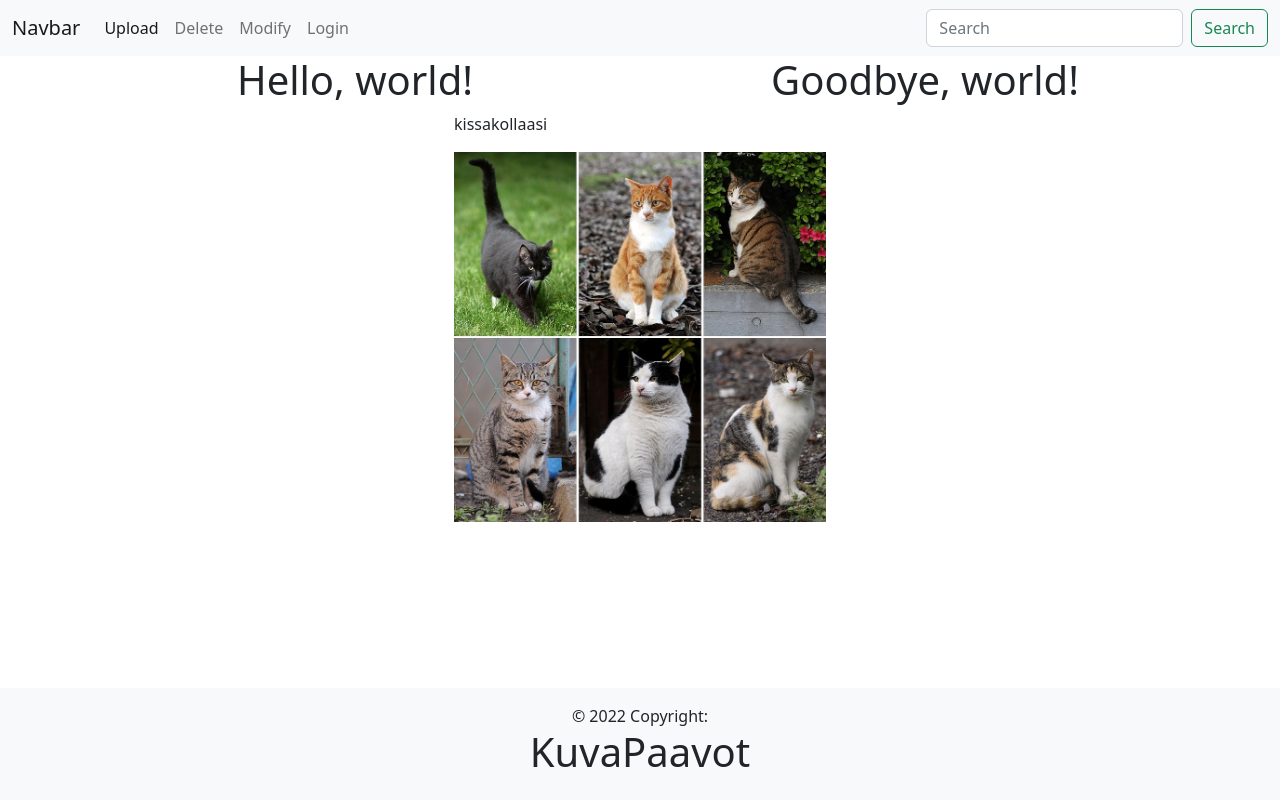
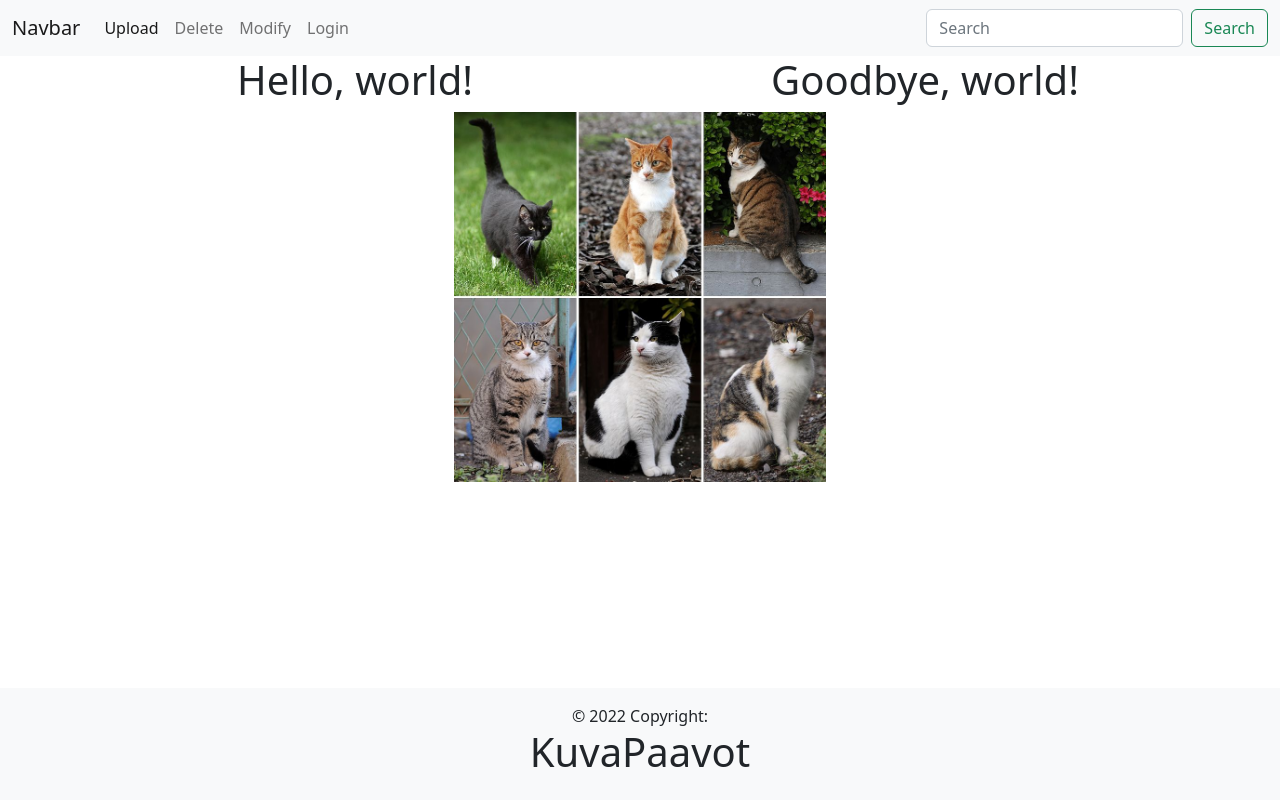
Before and after one commit to hamk-webdev-intim21a6/KuvaPaavot, a Django app: page /gallery/ in a window 1280 px wide. Run offline with Django 3.2, Linux system fonts and the light colour scheme; data comes from the database, SQL or seed files in the repository.

Commit message:
index settings

```diff
--- a/gallery/templates/gallery/index.html
+++ b/gallery/templates/gallery/index.html
@@ -50,8 +50,8 @@
     <div id="target" class="container-lg d-flex align-items-center justify-content-center">
         {% for post in posts %}
         <div class="col-md-4">
-            <p>{{ post.description }}</p>
-            <img src="{{ post.image.url }}" class="img-responsive" style="width: 100%; float: left; margin-right: 10px;" />
+            {% comment %} <p>{{ post.description }}</p> {% endcomment %}
+            <img src="{{ post.image.url }}" class="img-responsive" style="width: 100%; float: left; margin-right: 10px; padding 4px 4px 4px 4px" />
         </div>
         {% endfor %}
     </div>
```
